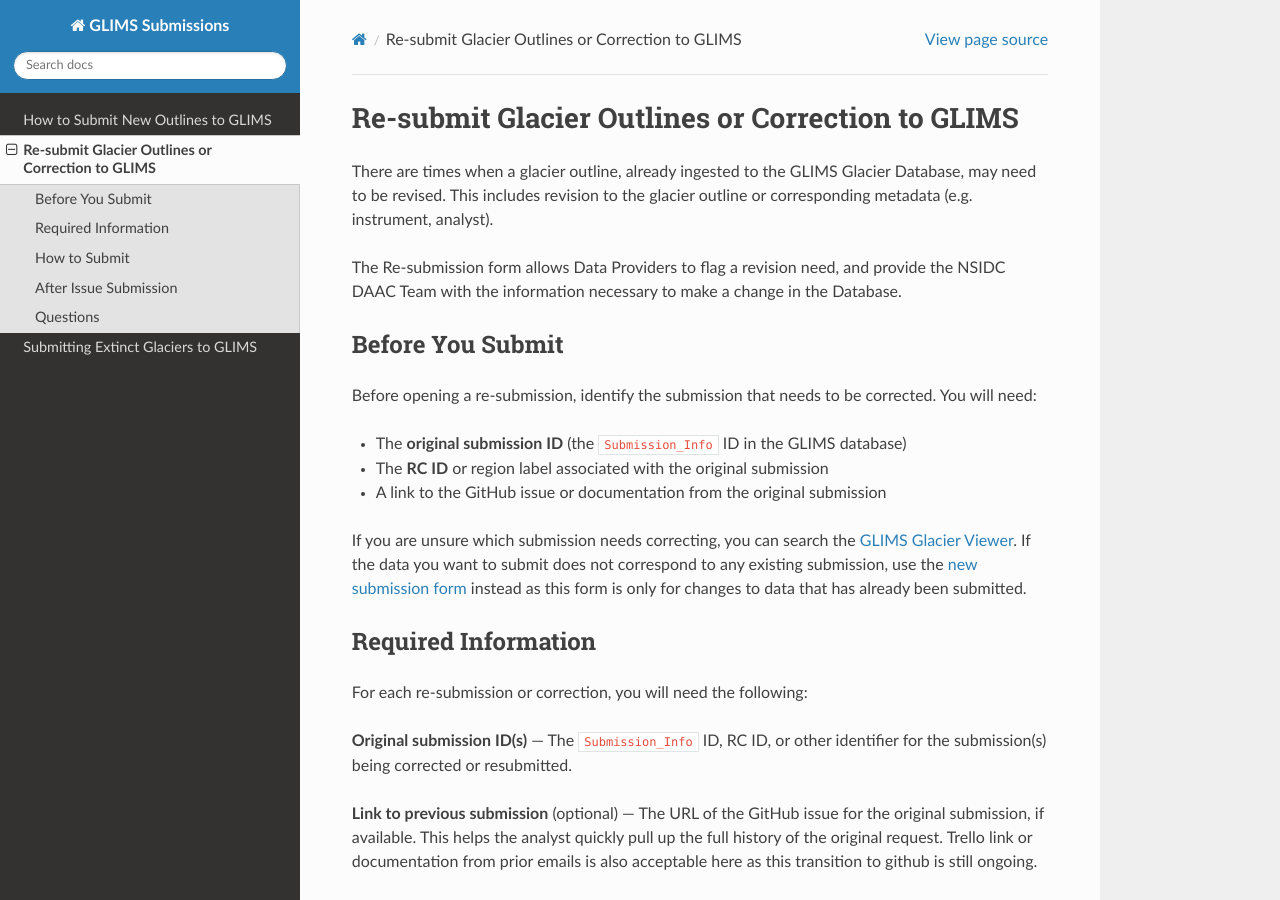
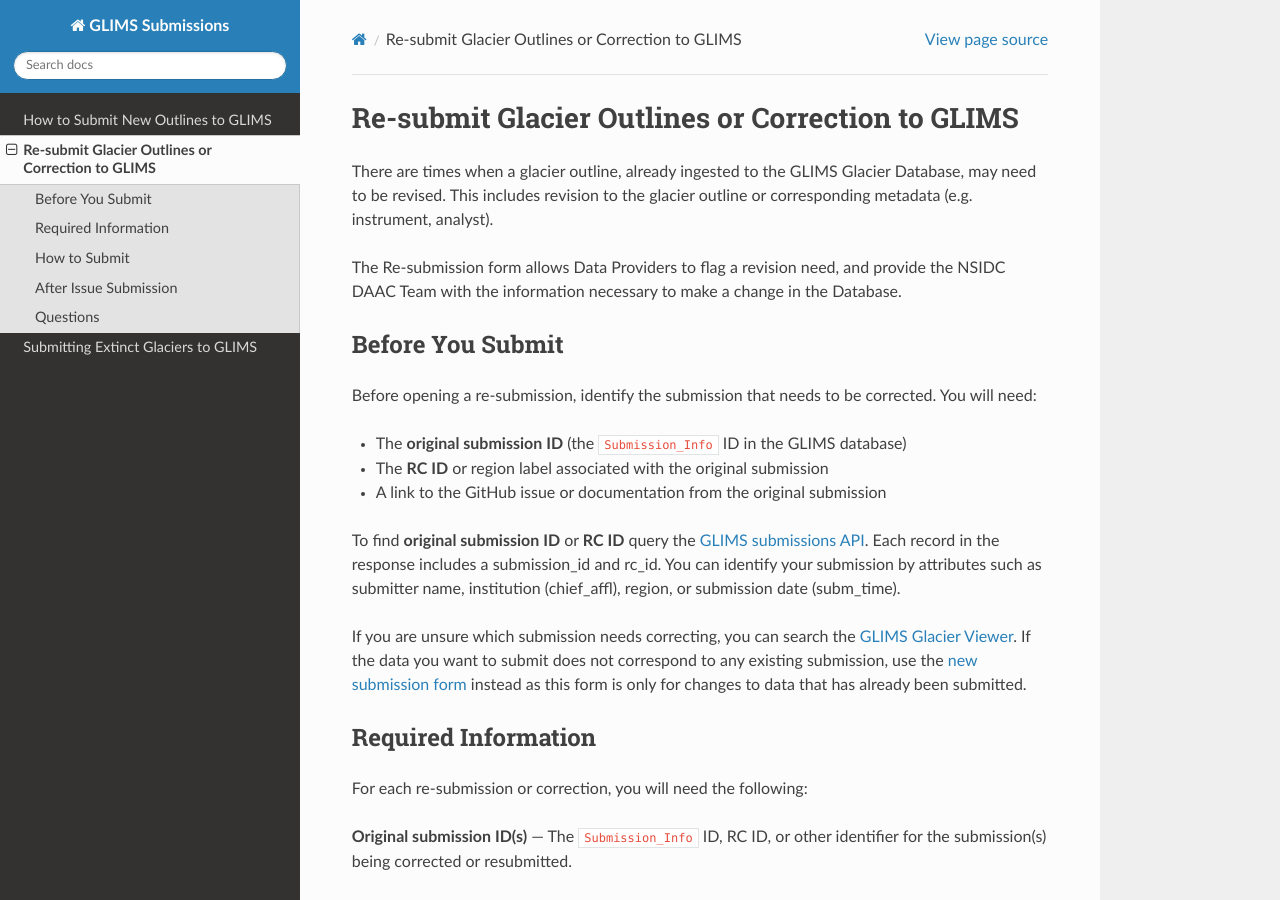
Before and after one commit to glims-nsidc/glims-submissions-docs, a Sphinx documentation site: the page built from docs/re_submitting.md, in a window 1280 px wide and 900 px high. Built offline with Sphinx 7.4.7 and the Read the Docs theme 3.1.0, drawn with Linux system fonts in a browser that asks for light colours.

Commit message:
Update re_submitting.md with API query instructions
Added instructions for querying the GLIMS submissions API to find original submission ID and RC ID.

```diff
--- a/docs/re_submitting.md
+++ b/docs/re_submitting.md
@@ -11,6 +11,8 @@
 * The **original submission ID** (the `Submission_Info` ID in the GLIMS database)
 * The **RC ID** or region label associated with the original submission
 * A link to the GitHub issue or documentation from the original submission
+
+To find **original submission ID** or **RC ID**  query the [GLIMS submissions API](https://www.glims.org/services/submissions). Each record in the response includes a submission_id and rc_id. You can identify your submission by attributes such as submitter name, institution (chief_affl), region, or submission date (subm_time).
 
 If you are unsure which submission needs correcting, you can search the [GLIMS Glacier Viewer](https://www.glims.org/maps/glims). If the data you want to submit does not correspond to any existing submission, use the [new submission form](https://github.com/glims-nsidc/glims-submissions/issues) instead as this form is only for changes to data that has already been submitted.
 
```
